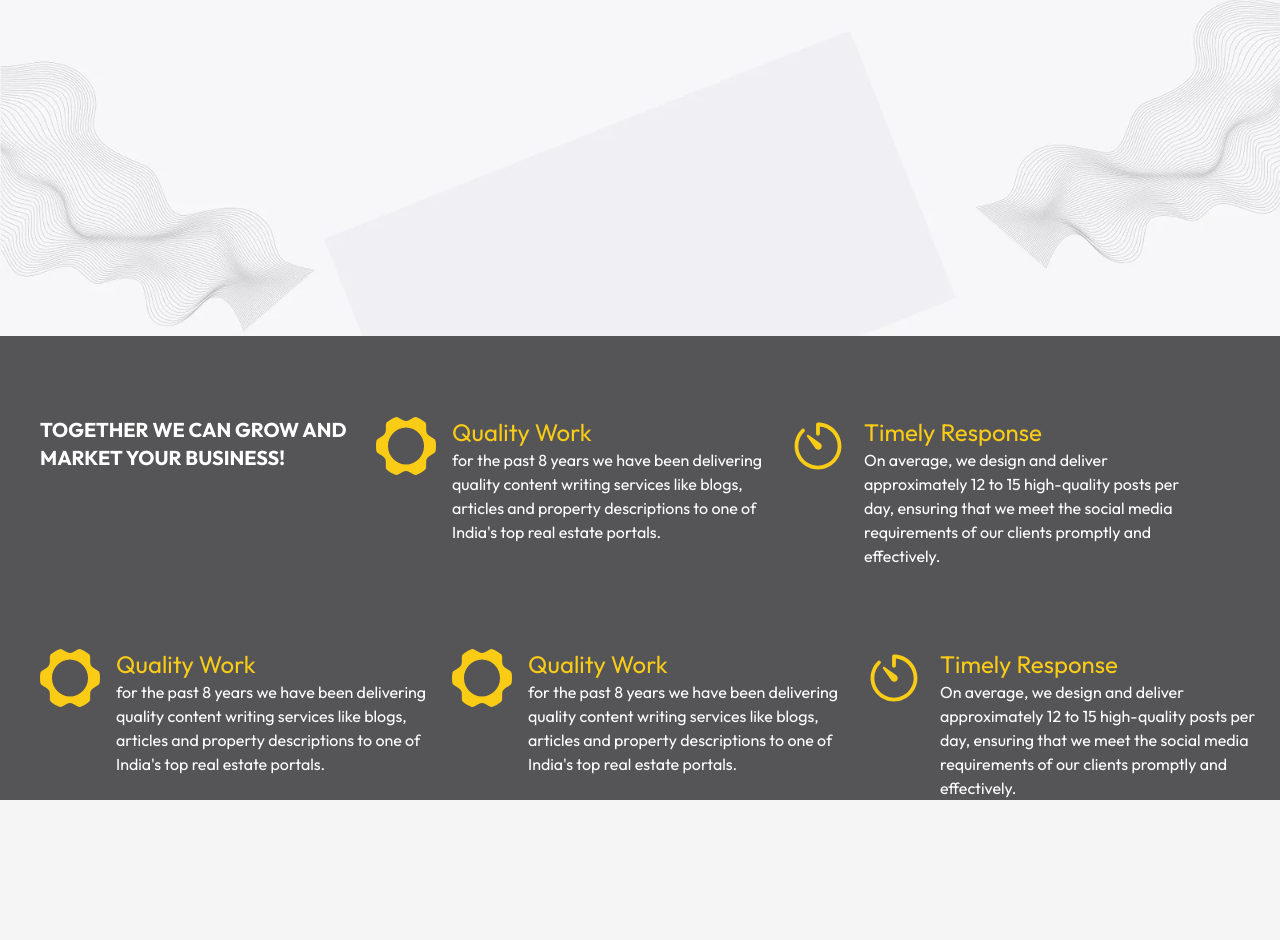
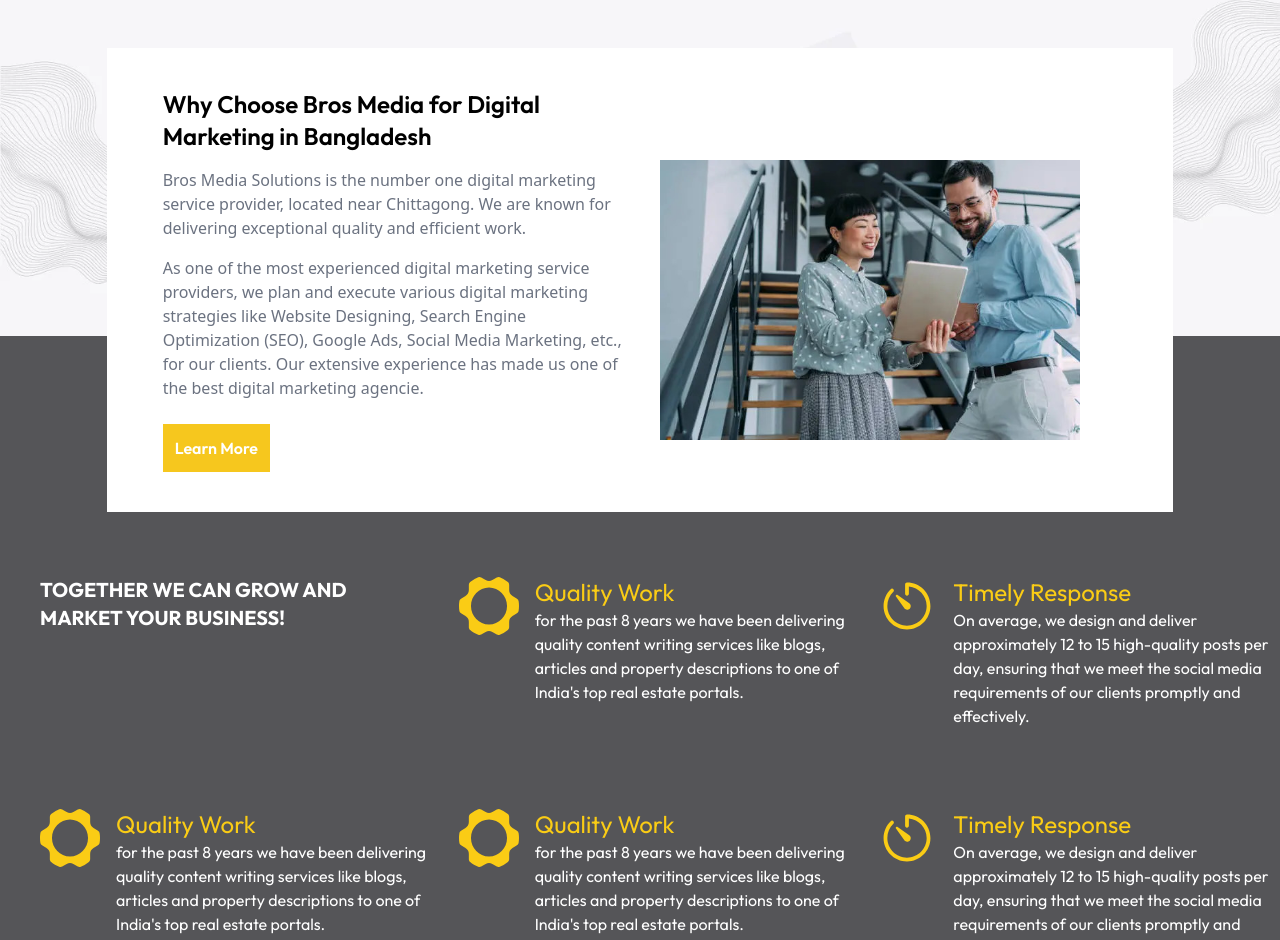
Before and after one commit to Omer4ruq/Digital-marketing-service, a React (Vite) app: page / in a window 1280 px wide. Shown: the part 2578-3518 px from the top of the page. Before the commit the page ends 3378 px from the top, so only its background shows below. Built offline with nearby package versions, Linux system fonts and the light colour scheme.

Commit message:
why us content section done

```diff
--- /dev/null
+++ b/src/components/whyUs/WhyUSContent.jsx
@@ -0,0 +1,45 @@
+import React from "react";
+import img1 from "../../assets/about3.jpg";
+import img2 from "../../assets/about2.jpg";
+
+const WhyUSContent = () => {
+  return (
+    <div className="bg-white w-10/12 mx-auto">
+      <div className="grid grid-cols-1 p-4 md:mb-16 md:grid-cols-2 md:pl-14 ">
+        <section className="pr-1 mt-6 md:mt-6 mb-6">
+          <h1 className="text-2xl font-semibold mb-4">
+            Why Choose Bros Media for Digital Marketing in Bangladesh
+          </h1>
+          <div className="pr-8 ">
+            <p className="pb-4 text-gray-500 font-sans">
+              Bros Media Solutions is the number one digital marketing service
+              provider, located near Chittagong. We are known for delivering
+              exceptional quality and efficient work.
+            </p>
+            <p className="text-gray-500 font-sans">
+              As one of the most experienced digital marketing service
+              providers, we plan and execute various digital marketing
+              strategies like Website Designing, Search Engine Optimization
+              (SEO), Google Ads, Social Media Marketing, etc., for our clients.
+              Our extensive experience has made us one of the best digital
+              marketing agencie.
+            </p>
+            <button className="flex items-center gap-2 mt-6 bg-[#F6C71E] hover:bg-zinc-500 transition-colors duration-1000 ease-in-out text-white rounded-none p-3 font-semibold text-base ">
+              Learn More
+            </button>
+          </div>
+        </section>
+        <section className="pl-0 md:pr-10">
+          <div className="mt-24">
+            <img src={img1} alt="sdf" className="absolute w-[420px]" />
+          </div>
+          {/* <div>
+            <img src={img2} alt="" className="absolute mt-60 ml-10 h-[320px]" />
+          </div> */}
+        </section>
+      </div>
+    </div>
+  );
+};
+
+export default WhyUSContent;
--- a/src/components/whyUs/WhyUs.jsx
+++ b/src/components/whyUs/WhyUs.jsx
@@ -2,6 +2,7 @@
 import bg from "../../assets/project-bg.jpg";
 import { SiFramework } from "react-icons/si";
 import { IoIosTimer } from "react-icons/io";
+import WhyUSContent from "./WhyUSContent";
 
 const WhyUs = () => {
   return (
@@ -9,8 +10,11 @@
       <div>
         <img src={bg} alt="" />
       </div>
-      <div className="bg-[#555558]">
-        <div className="pt-20 pl-10 flex gap-4">
+      <div className="absolute -mt-72">
+        <WhyUSContent></WhyUSContent>
+      </div>
+      <div className="bg-[#555558] pt-40">
+        <div className="pt-20 pl-10 grid grid-cols-3 gap-4">
           <h1 className="text-white text-xl font-bold w-80">
             TOGETHER WE CAN GROW AND MARKET YOUR BUSINESS!
           </h1>
@@ -41,7 +45,7 @@
             </div>
           </div>
         </div>
-        <div className="pt-20 pl-10 flex gap-4">
+        <div className="pt-20 pl-10 grid grid-cols-3 gap-4">
           <div className="flex gap-4">
             <div>
               <SiFramework className=" text-6xl text-yellow-400" />
```
